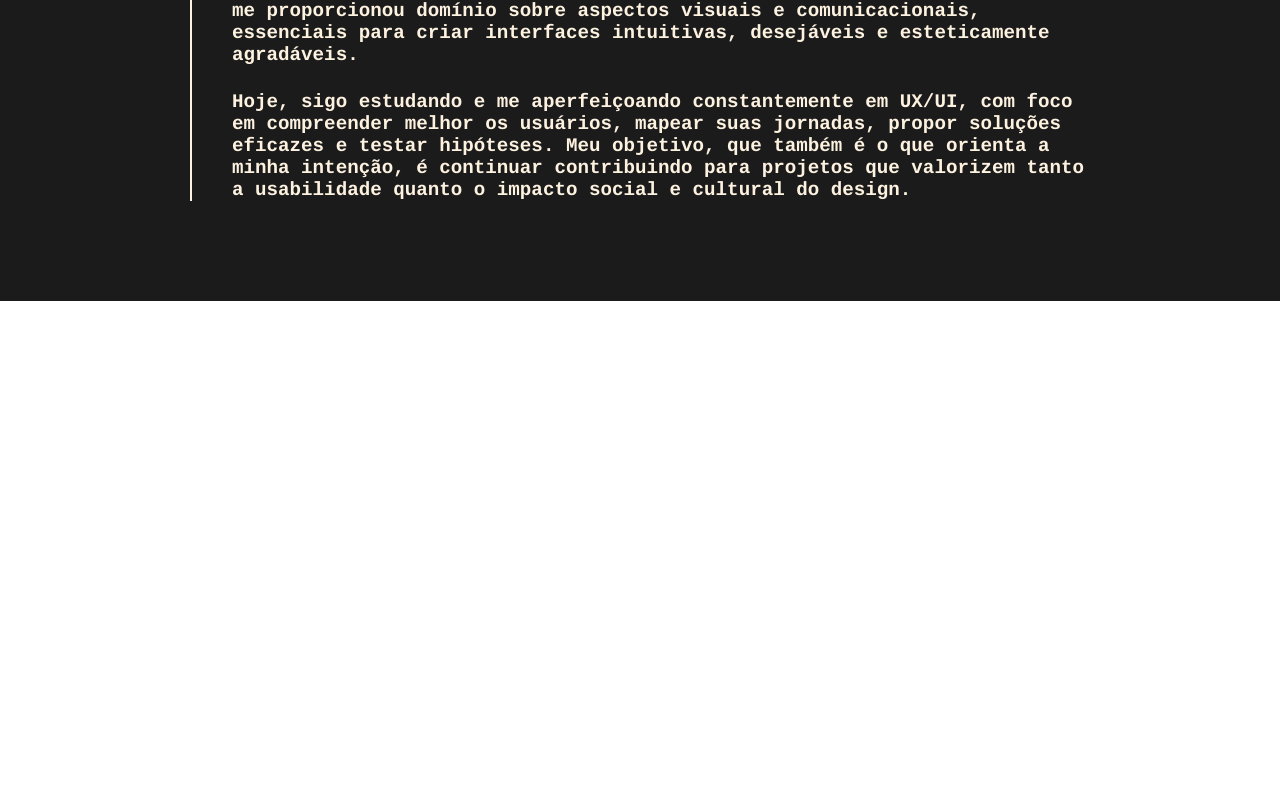
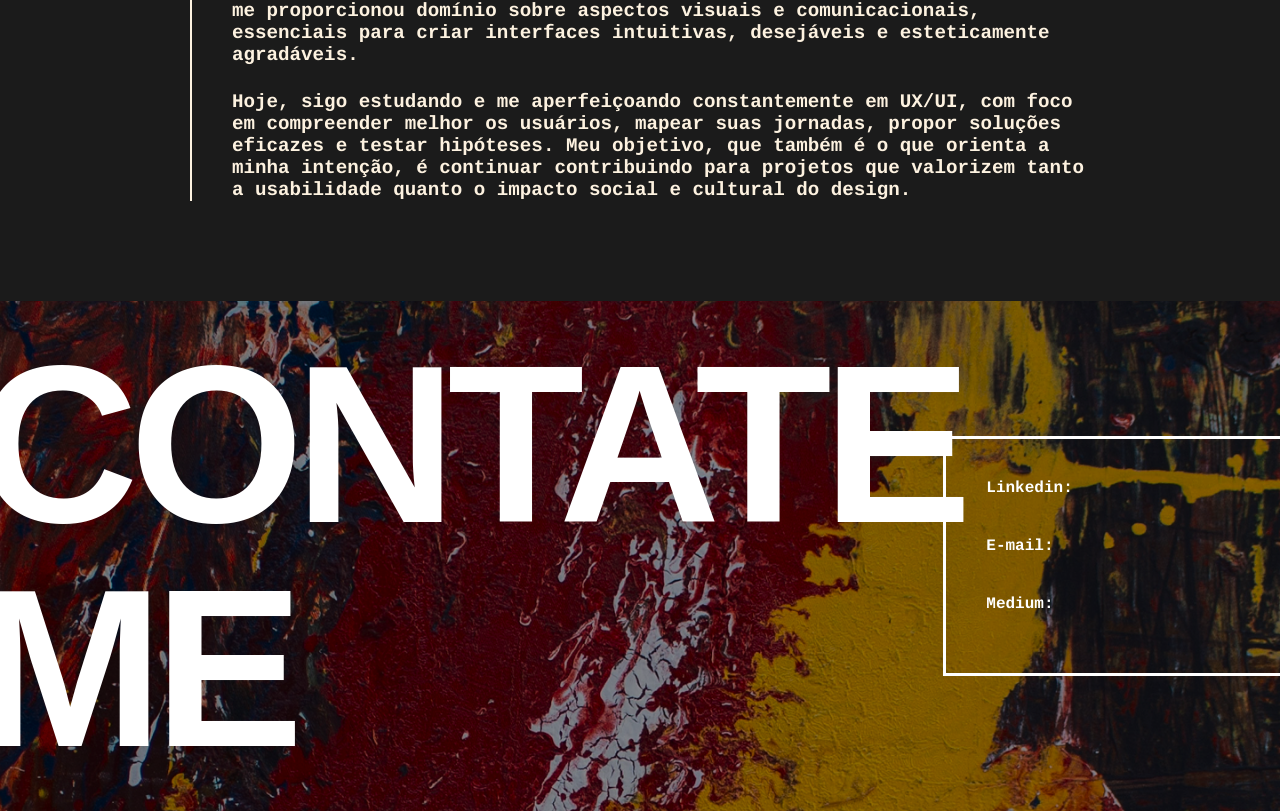
Before and after one commit to dataskeptic/gio-portfolio, a Next.js app: page /about-me in a window 1280 px wide. Shown: the part 1534-2345 px from the top of the page. Before the commit the page ends 1835 px from the top, so only its background shows below. Built offline with nearby package versions, Linux system fonts and the light colour scheme.

Commit message:
ending about me page

```diff
--- a/src/app/about-me/about-me.module.css
+++ b/src/app/about-me/about-me.module.css
@@ -97,6 +97,91 @@
   margin-bottom: 0;
 }
 
+.contactSection {
+  position: relative;
+  width: 100%;
+}
+
+.contactBackgroundImage {
+  display: block;
+  width: 100%;
+  height: auto;
+}
+
+.contactOverlay {
+  position: absolute;
+  top: 0;
+  left: 0;
+  right: 0;
+  bottom: 0;
+  background-color: rgba(0, 0, 0, 0.4);
+  display: flex;
+  align-items: center;
+  justify-content: center;
+  gap: 0; /* O gap é zerado para o overlap funcionar bem */
+  padding: 40px;
+  box-sizing: border-box;
+}
+
+/* CORREÇÃO DA FONTE E SOBREPOSIÇÃO */
+.contactTitle {
+font-family: 'Breamcatcher', sans-serif;
+font-size: 14rem;
+  color: #ffffff;
+  font-weight: 900;
+  line-height: 1;
+  text-transform: uppercase;
+  letter-spacing: -0.04em; /* Deixa as letras mais próximas */
+  z-index: 2; /* Garante que o título fique sobre a caixa */
+
+  /* A MÁGICA DA SOBREPOSIÇÃO: */
+  margin-right: -20px;
+}
+
+.contactBox {
+  border: 3px solid #fff;
+  padding: 20px 40px;
+  background-color: transparent;
+  min-width: 360px;
+  height: 240px;
+  z-index: 1; /* Garante que fique atrás do título */
+  display: flex;
+  flex-direction: column;
+  align-items: flex-start
+}
+
+.contactBox p {
+  font-family: 'Cousine', monospace;
+  font-size: 1rem;
+  color: #fff;
+  margin: 20px 0;
+}
+
+/* --- Responsividade --- */
+@media screen and (max-width: 1024px) {
+  .heroSection {
+    flex-direction: column;
+    align-items: center;
+    gap: 40px;
+  }
+  .introContainer,
+  .designerTitle {
+    text-align: center;
+  }
+  .contactOverlay {
+    flex-direction: column;
+    gap: 20px;
+    text-align: center;
+  }
+  .contactTitle {
+    font-size: 6rem;
+    margin-right: 0; /* Remove a sobreposição em telas pequenas */
+    margin-bottom: -30px; /* Cria a sobreposição vertical */
+  }
+}
+
+
+
 /* --- Responsividade --- */
 @media screen and (max-width: 1024px) {
   .heroSection {
--- a/src/app/about-me/page.js
+++ b/src/app/about-me/page.js
@@ -35,9 +35,6 @@ export default function AboutMePage() {
           </div>
         </section>
 
-        {/* ================================== */}
-        {/* Seção do Artigo Principal (Abaixo) */}
-        {/* ================================== */}
         <section className={styles.mainArticleSection}>
           <div className={styles.mainArticle}>
             <p>
@@ -54,8 +51,26 @@ export default function AboutMePage() {
             </p>
           </div>
         </section>
+        </main>
 
-      </main>
+                    <footer className={styles.contactSection}>
+        <img
+          src="contact-background2.png"
+          alt="Fundo artístico para a seção de contato"
+          className={styles.contactBackgroundImage}
+        />
+        <div className={styles.contactOverlay}>
+          <h2 className={styles.contactTitle}>CONTATE ME</h2>
+          <div className={styles.contactBox}>
+            <p><strong>Linkedin:</strong></p>
+            <p><strong>E-mail:</strong></p>
+            <p><strong>Medium:</strong></p>
+          </div>
+        </div>
+      </footer>
+
+
+
     </div>
   );
 }
--- a/src/app/layout.js
+++ b/src/app/layout.js
@@ -1,4 +1,4 @@
-import { Geist, Geist_Mono, Cousine } from "next/font/google";
+import { Geist, Geist_Mono, Cousine, Anton } from "next/font/google";
 import "./globals.css";
 import localFont from 'next/font/local';
 
@@ -35,15 +35,21 @@ const cousine = Cousine({
   variable: '--font-cousine',
 });
 
+const anton = Anton({
+  subsets: ['latin'],
+  weight: ['400'], // Anton só tem o peso 400, que já é bem "bold"
+  variable: '--font-anton', // Define uma variável CSS para a fonte
+});
+
 export const metadata = {
-  title: "Portfolio",
+  title: "Gio Silveira - UX/UI Designer",
   description: "UX/UI Portfolio",
 };
 
 export default function RootLayout({ children }) {
   return (
     <html lang="en">
-      <body className={`${geistSans.variable} ${geistMono.variable} ${flirtationWalk.variable} ${breamcatcher.variable} ${cousine.variable}`}>
+      <body className={`${geistSans.variable} ${geistMono.variable} ${flirtationWalk.variable} ${breamcatcher.variable} ${cousine.variable} ${anton.variable}`}>
         {children}
       </body>
     </html>
```
Also changed, not shown: public/contact-background2.png (added).
